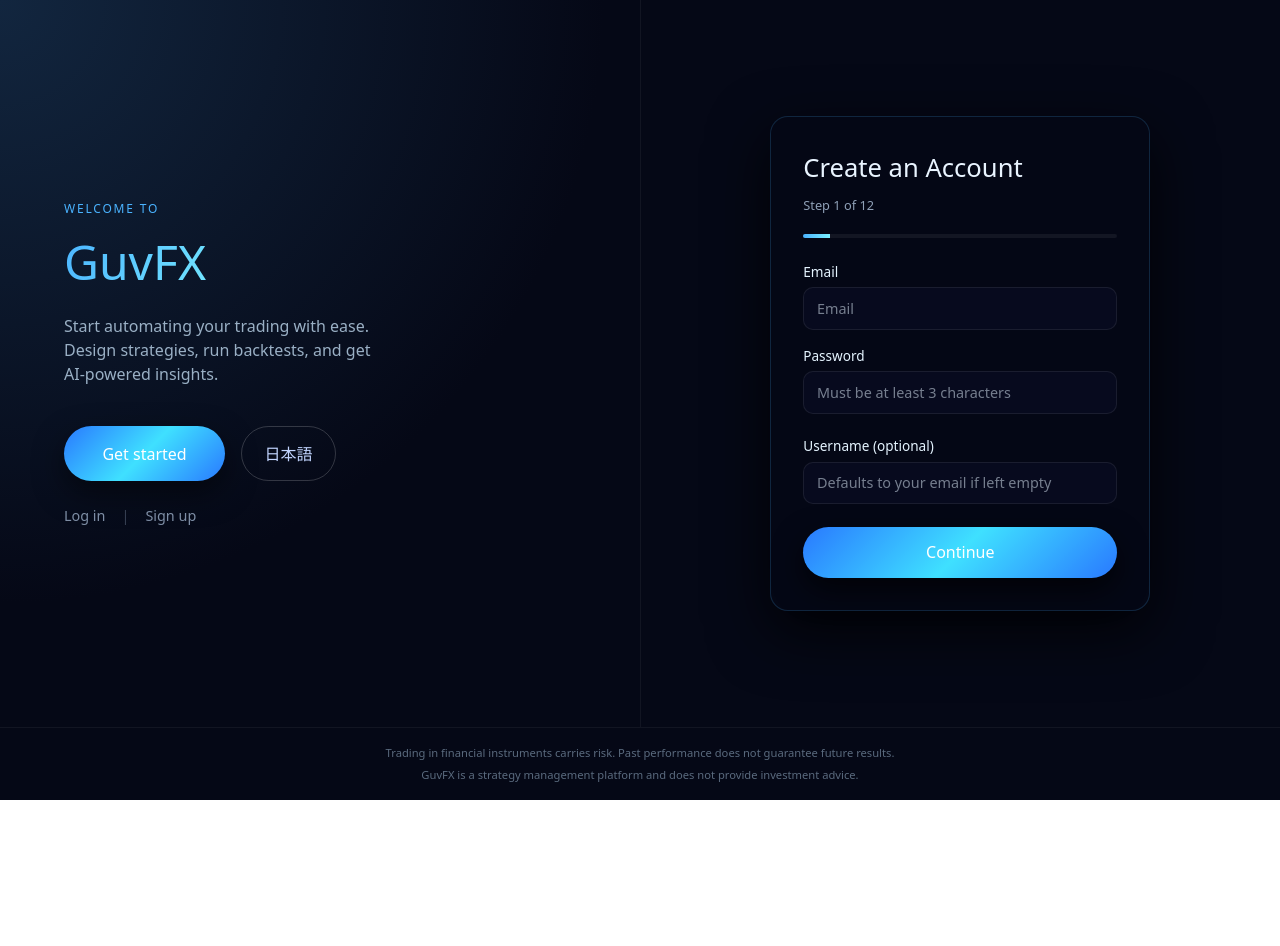
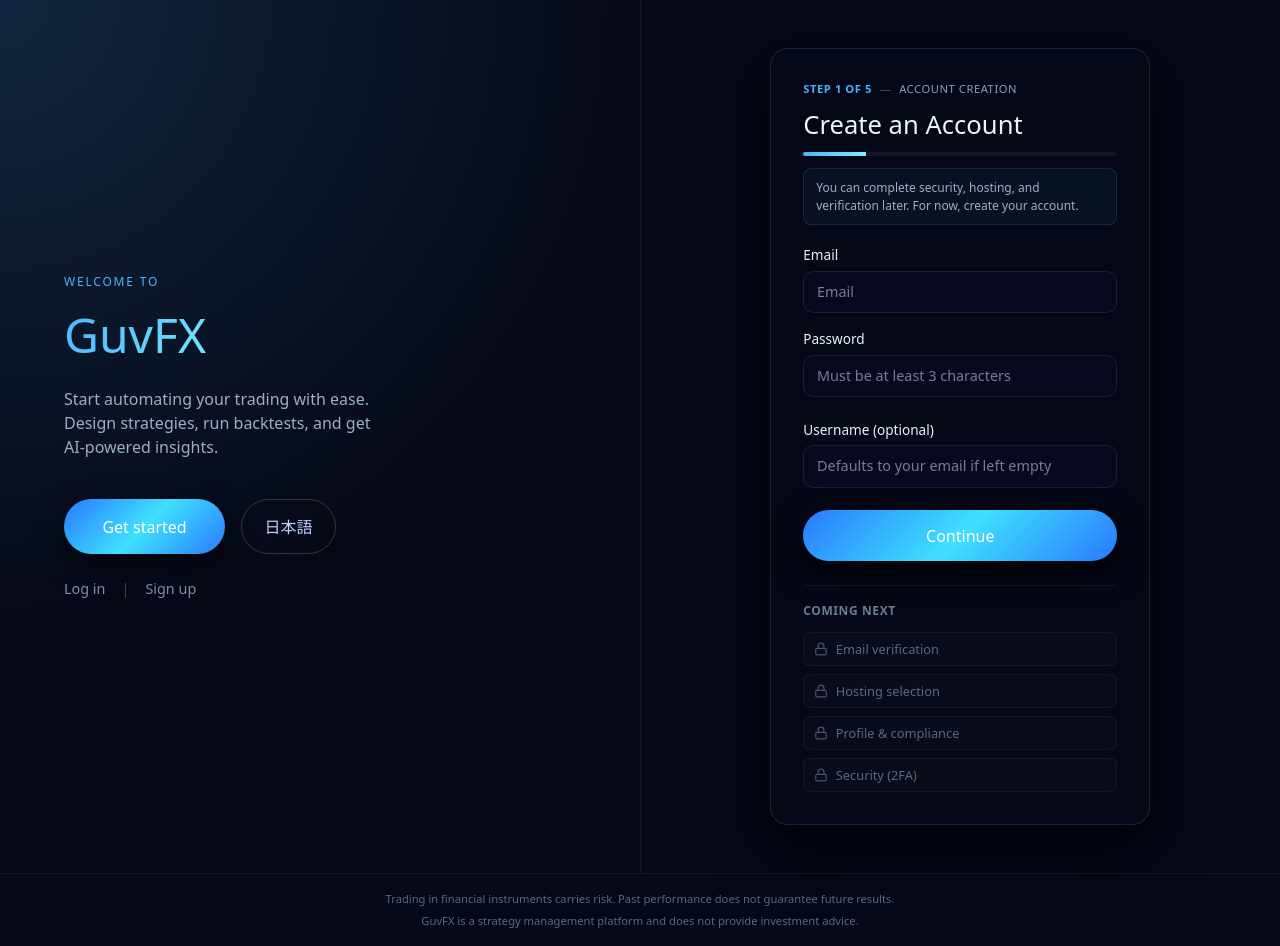
Before and after one commit to nunoamaral-hue/GuvFX, a Next.js app in the folder frontend/: page /register in a window 1280 px wide. Before the commit the page ends 800 px from the top, so only its background shows below. Built offline with nearby package versions, Linux system fonts and the light colour scheme.

Commit message:
feat(register): add step indicator and coming-next scaffolding (EN/JP)

```diff
--- a/frontend/src/app/register/page.tsx
+++ b/frontend/src/app/register/page.tsx
@@ -223,6 +223,39 @@
             border: "1px solid rgba(74,179,255,0.18)",
           }}
         >
+          {/* Step indicator header */}
+          <div
+            style={{
+              display: "flex",
+              alignItems: "center",
+              gap: "0.5rem",
+              marginBottom: "0.5rem",
+            }}
+          >
+            <span
+              style={{
+                fontSize: "0.7rem",
+                fontWeight: 600,
+                color: "#4ab3ff",
+                textTransform: "uppercase",
+                letterSpacing: "0.05em",
+              }}
+            >
+              {t(lang, "register.stepIndicator")}
+            </span>
+            <span style={{ color: "#4a5568", fontSize: "0.7rem" }}>—</span>
+            <span
+              style={{
+                fontSize: "0.7rem",
+                color: "#8fa0b7",
+                textTransform: "uppercase",
+                letterSpacing: "0.05em",
+              }}
+            >
+              {t(lang, "register.stepTitle")}
+            </span>
+          </div>
+
           <h2
             style={{
               fontSize: "1.6rem",
@@ -233,16 +266,6 @@
           >
             {t(lang, "register.createAccount")}
           </h2>
-          <p
-            style={{
-              fontSize: "0.8rem",
-              color: "#8fa0b7",
-              margin: 0,
-              marginBottom: "1.2rem",
-            }}
-          >
-            {t(lang, "register.step")}
-          </p>
 
           {/* Progress bar */}
           <div
@@ -251,17 +274,33 @@
               borderRadius: 999,
               background: "rgba(255,255,255,0.06)",
               overflow: "hidden",
-              marginBottom: "1.5rem",
+              marginBottom: "0.75rem",
             }}
           >
             <div
               style={{
-                width: "8.5%",
+                width: "20%",
                 height: "100%",
                 background:
                   "linear-gradient(90deg, #4ab3ff 0%, #7af0ff 100%)",
               }}
             />
+          </div>
+
+          {/* Step note info box */}
+          <div
+            style={{
+              background: "rgba(74, 179, 255, 0.06)",
+              border: "1px solid rgba(74, 179, 255, 0.15)",
+              borderRadius: 8,
+              padding: "0.6rem 0.75rem",
+              marginBottom: "1.25rem",
+              fontSize: "0.75rem",
+              color: "#9ab0c5",
+              lineHeight: 1.5,
+            }}
+          >
+            {t(lang, "register.stepNote")}
           </div>
 
           {/* Feedback messages */}
@@ -414,6 +453,34 @@
               {loading ? t(lang, "register.creating") : t(lang, "register.continue")}
             </button>
           </form>
+
+          {/* Coming Next panel */}
+          <div
+            style={{
+              marginTop: "1.5rem",
+              paddingTop: "1rem",
+              borderTop: "1px solid rgba(255, 255, 255, 0.06)",
+            }}
+          >
+            <p
+              style={{
+                fontSize: "0.75rem",
+                fontWeight: 600,
+                color: "#6b7c91",
+                textTransform: "uppercase",
+                letterSpacing: "0.05em",
+                margin: "0 0 0.75rem",
+              }}
+            >
+              {t(lang, "register.nextTitle")}
+            </p>
+            <div style={{ display: "flex", flexDirection: "column", gap: "0.5rem" }}>
+              <ComingNextItem label={t(lang, "register.nextEmailVerify")} />
+              <ComingNextItem label={t(lang, "register.nextHosting")} />
+              <ComingNextItem label={t(lang, "register.nextProfile")} />
+              <ComingNextItem label={t(lang, "register.nextSecurity")} />
+            </div>
+          </div>
         </div>
       </div>
       </div>
@@ -421,3 +488,46 @@
     </div>
   );
 }
+
+// =============================================================================
+// COMING NEXT ITEM COMPONENT (visual-only, disabled)
+// =============================================================================
+
+function ComingNextItem({ label }: { label: string }) {
+  return (
+    <div
+      style={{
+        display: "flex",
+        alignItems: "center",
+        gap: "0.5rem",
+        padding: "0.4rem 0.6rem",
+        borderRadius: 6,
+        background: "rgba(255, 255, 255, 0.02)",
+        border: "1px solid rgba(255, 255, 255, 0.04)",
+      }}
+    >
+      {/* Lock icon */}
+      <svg
+        width="14"
+        height="14"
+        viewBox="0 0 24 24"
+        fill="none"
+        stroke="#4a5568"
+        strokeWidth="2"
+        strokeLinecap="round"
+        strokeLinejoin="round"
+      >
+        <rect x="3" y="11" width="18" height="11" rx="2" ry="2" />
+        <path d="M7 11V7a5 5 0 0 1 10 0v4" />
+      </svg>
+      <span
+        style={{
+          fontSize: "0.8rem",
+          color: "#5a6a7e",
+        }}
+      >
+        {label}
+      </span>
+    </div>
+  );
+}
--- a/frontend/src/lib/i18n.ts
+++ b/frontend/src/lib/i18n.ts
@@ -465,7 +465,17 @@
   "register.login": { en: "Log in", ja: "ログイン" },
   "register.signUp": { en: "Sign up", ja: "新規登録" },
   "register.createAccount": { en: "Create an Account", ja: "アカウント作成" },
-  "register.step": { en: "Step 1 of 12", ja: "ステップ 1/12" },
+  "register.stepIndicator": { en: "Step 1 of 5", ja: "ステップ 1/5" },
+  "register.stepTitle": { en: "Account Creation", ja: "アカウント作成" },
+  "register.stepNote": {
+    en: "You can complete security, hosting, and verification later. For now, create your account.",
+    ja: "セキュリティ、ホスティング、認証は後で設定できます。まずはアカウントを作成してください。",
+  },
+  "register.nextTitle": { en: "Coming next", ja: "次に設定できる項目" },
+  "register.nextEmailVerify": { en: "Email verification", ja: "メール認証" },
+  "register.nextHosting": { en: "Hosting selection", ja: "ホスティング選択" },
+  "register.nextProfile": { en: "Profile & compliance", ja: "プロフィール・コンプライアンス" },
+  "register.nextSecurity": { en: "Security (2FA)", ja: "セキュリティ（2FA）" },
   "register.email": { en: "Email", ja: "メールアドレス" },
   "register.emailPlaceholder": { en: "Email", ja: "メールアドレス" },
   "register.password": { en: "Password", ja: "パスワード" },
```
